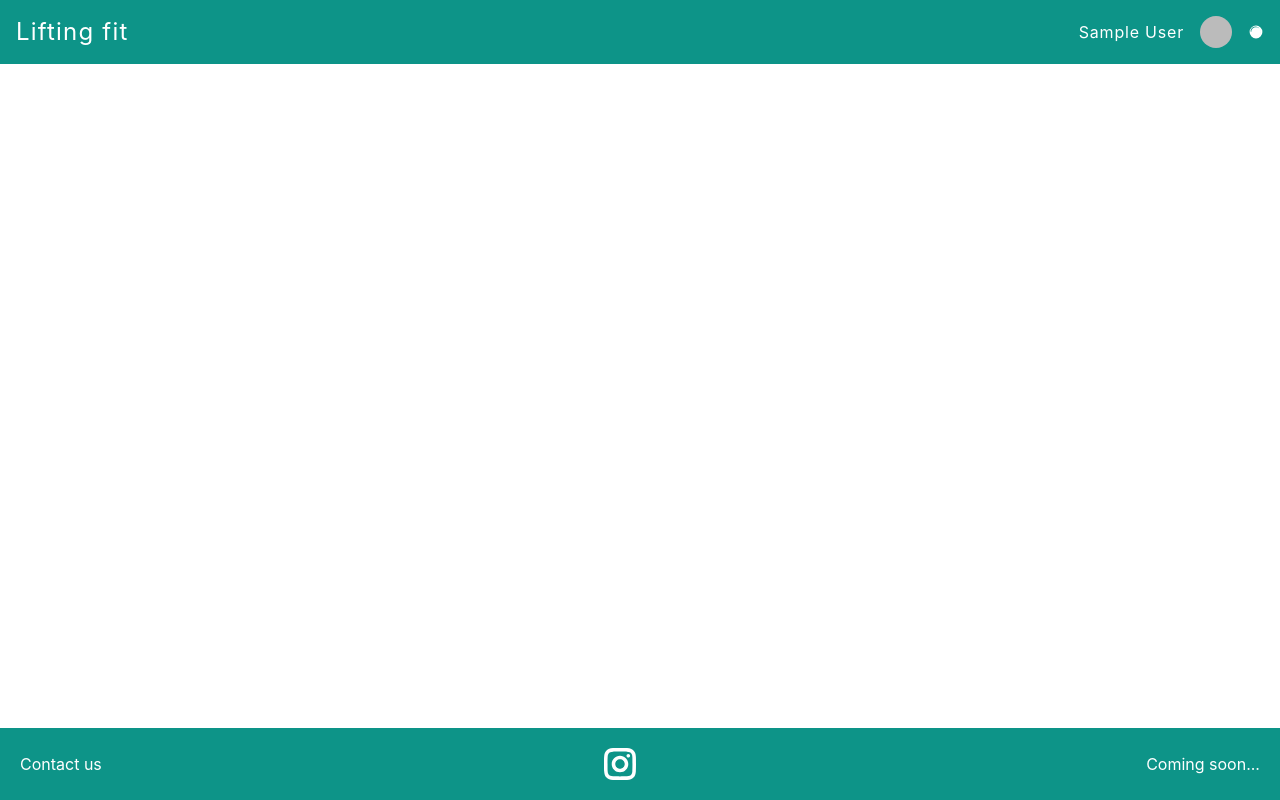
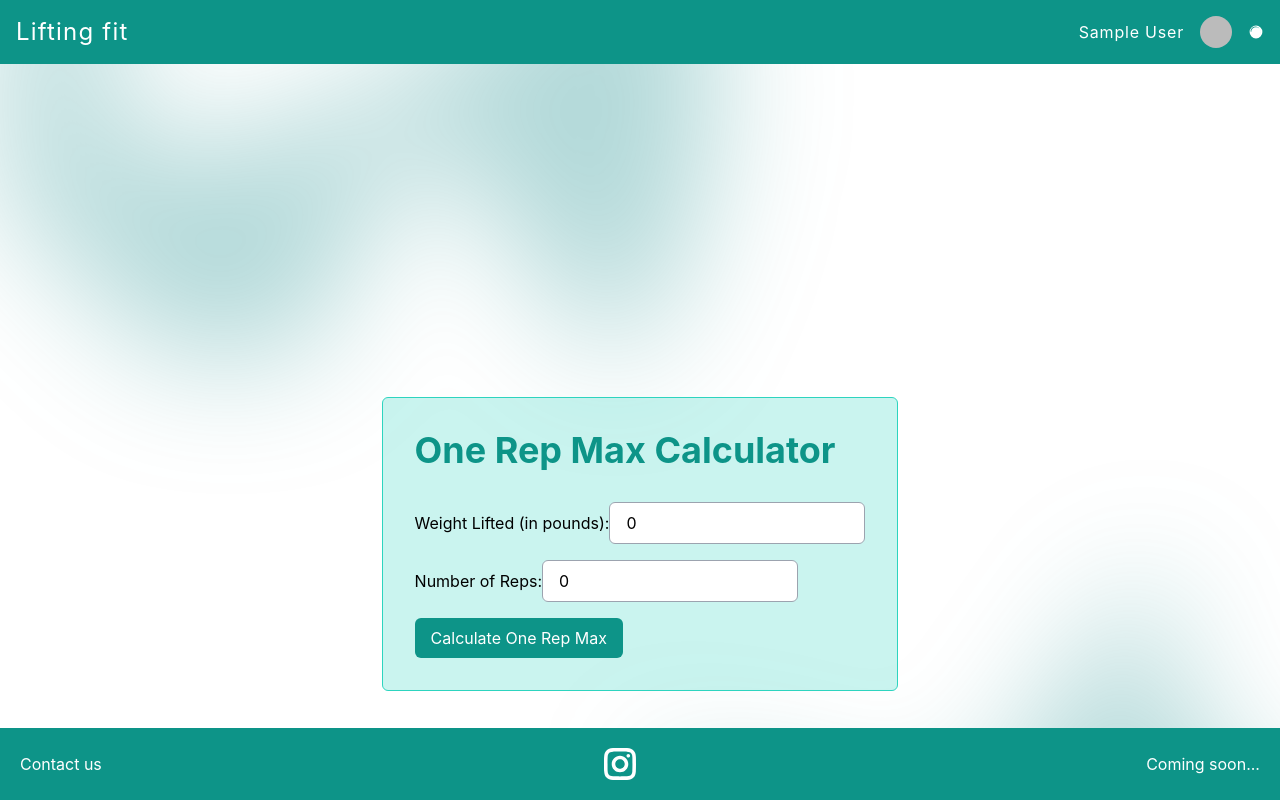
Before and after one commit to aroraarsh/Lifting-fit, a React (Create React App) app in the folder frontend/: page /OnerepMaxCalculator in a window 1280 px wide. Shown: the top 800 px of the page. Built offline with nearby package versions, Linux system fonts and the light colour scheme; no server answers; sample sign-in values are in the browser's storage.

Commit message:
Added one rep max

```diff
--- a/frontend/src/App.js
+++ b/frontend/src/App.js
@@ -7,6 +7,7 @@ import { BrowserRouter, Route, Routes } from 'react-router-dom';
 import Contact from './components/Contact';
 import Calorie from './components/Calorie';
 import Logpage from './components/Logpage';
+import OneRepMaxCalculator from './components/OneRepMaxCalculator';
 
 function App() {
   return (
@@ -17,6 +18,7 @@ function App() {
           <Route index element = {<Logpage />} />
           <Route path="/Homepage" element={<Homepage />} />
           <Route path="/WorkoutGenerator" element={<WorkoutGenerator />} />
+          <Route path ="/OnerepMaxCalculator" element={<OneRepMaxCalculator />} />
           <Route path="/calories" element={<Calorie />} />
           <Route path="/Contact" element={<Contact />} />
         </Routes>
--- a/frontend/src/components/Homepage.js
+++ b/frontend/src/components/Homepage.js
@@ -18,6 +18,10 @@ const Homepage = () => {
 
     function caloriesClick() {
         navigate('/calories');
+    }
+
+    function repMac() {
+        navigate('/OnerepMaxCalculator');
     }
 
     if(!user){
@@ -114,6 +118,12 @@ const Homepage = () => {
                             >
                                 Calories Estimator
                             </a>
+                            <a
+                                onClick={repMac}
+                                className="rounded-md bg-teal-600 px-3.5 py-2.5 text-sm font-semibold text-white shadow-sm hover:bg-teal-500 focus-visible:outline focus-visible:outline-2 focus-visible:outline-offset-2 focus-visible:outline-indigo-600"
+                            >
+                                One rep Mac Calculator
+                            </a>
                         </div>
 
                     </div>
--- /dev/null
+++ b/frontend/src/components/OneRepMaxCalculator.js
@@ -0,0 +1,173 @@
+import { useState } from 'react';
+import { signInWithPopup, GoogleAuthProvider } from "firebase/auth";
+import { auth } from "../utils/firebase";
+import { useAuthState } from "react-firebase-hooks/auth";
+import { useNavigate } from 'react-router-dom';
+
+const OneRepMaxCalculator = () => {
+  const [weight, setWeight] = useState(0);
+  const [reps, setReps] = useState(0);
+  const [oneRepMax, setOneRepMax] = useState(0);
+  const [user, loading] = useAuthState(auth);
+    const navigate = useNavigate();
+
+  function calculateOneRepMax() {
+    const calculatedOneRepMax = Math.round(weight / (1.0278 - 0.0278 * reps));
+    setOneRepMax(calculatedOneRepMax);
+  }
+
+  if (!user) {
+    navigate("/");
+}
+
+  return (
+    <div className="flex items-center justify-center h-screen max-w-2xl mx-auto p-4 " style={{ height: "120vh", overflowY: "scroll" }}>
+    <div className="absolute inset-x-0 -top-40 -z-10 transform-gpu overflow-hidden blur-3xl sm:-top-80">
+                <svg
+                    className="relative left-[calc(50%-11rem)] -z-10 h-[21.1875rem] max-w-none -translate-x-1/2 rotate-[30deg] sm:left-[calc(50%-30rem)] sm:h-[42.375rem]"
+                    viewBox="0 0 1155 678"
+                >
+                    <path
+                        fill="url(#45de2b6b-92d5-4d68-a6a0-9b9b2abad533)"
+                        fillOpacity=".3"
+                        d="M317.219 518.975L203.852 678 0 438.341l317.219 80.634 204.172-286.402c1.307 132.337 45.083 346.658 209.733 145.248C936.936 126.058 882.053-94.234 1031.02 41.331c119.18 108.451 130.68 295.337 121.53 375.223L855 299l21.173 362.054-558.954-142.079z"
+                    />
+                    <defs>
+                        <linearGradient
+                            id="45de2b6b-92d5-4d68-a6a0-9b9b2abad533"
+                            x1="1455.49"
+                            x2="-78.208"
+                            y1="30.177"  // Adjusted value
+                            y2="304.645" // Adjusted value
+                            gradientUnits="userSpaceOnUse"
+                        >
+                            <stop stopColor="#008080">
+                                <animate
+                                    attributeName="offset"
+                                    values="0; 9"
+                                    dur="4s"
+                                    repeatCount="indefinite"
+                                />
+                            </stop>
+                            <stop offset="1" stopColor="#008080">
+                                <animate
+                                    attributeName="offset"
+                                    values="0; 9"
+                                    dur="4s"
+                                    repeatCount="indefinite"
+                                />
+                            </stop>
+                        </linearGradient>
+                        <linearGradient
+                            id="45de2b6b-92d5-4d68-a6a0-9b9b2abad533"
+                            x1="3455.49"
+                            x2="-78.208"
+                            y1="30.177"  // Adjusted value
+                            y2="304.645" // Adjusted value
+                            gradientUnits="userSpaceOnUse"
+                        >
+                            <stop stopColor="#007070">
+                                <animate
+                                    attributeName="offset"
+                                    values="0; 4"
+                                    dur="4s"
+                                    repeatCount="indefinite"
+                                />
+                            </stop>
+                            <stop offset="1" stopColor="#007070">
+                                <animate
+                                    attributeName="offset"
+                                    values="0; 4"
+                                    dur="4s"
+                                    repeatCount="indefinite"
+                                />
+                            </stop>
+                        </linearGradient>
+
+                    </defs>
+                </svg>
+            </div>
+    <div className="bg-teal-400 bg-opacity-25 border border-teal-400 rounded-md p-8">
+    <div className="absolute inset-x-0 top-[calc(100%-13rem)] -z-10 transform-gpu overflow-hidden blur-3xl sm:top-[calc(100%-30rem)]">
+                    <svg
+                        className="relative left-[calc(50%+3rem)] h-[21.1875rem] max-w-none -translate-x-1/2 sm:left-[calc(50%+36rem)] sm:h-[42.375rem]"
+                        viewBox="0 0 1155 678"
+                    >
+                        <path
+                            fill="url(#ecb5b0c9-546c-4772-8c71-4d3f06d544bc)"
+                            fillOpacity=".3"
+                            d="M317.219 518.975L203.852 678 0 438.341l317.219 80.634 204.172-286.402c1.307 132.337 45.083 346.658 209.733 145.248C936.936 126.058 882.053-94.234 1031.02 41.331c119.18 108.451 130.68 295.337 121.53 375.223L855 299l21.173 362.054-558.954-142.079z"
+                        />
+                        <defs>
+                            <linearGradient
+                                id="ecb5b0c9-546c-4772-8c71-4d3f06d544bc"
+                                x1="1155.49"
+                                x2="-78.208"
+                                y1="-500"
+                                y2="474.645"
+                                gradientUnits="userSpaceOnUse"
+                            >
+                                <stop stopColor="#008080">
+                                    <animate
+                                        attributeName="offset"
+                                        values="0; 1"
+                                        dur="4s"
+                                        repeatCount="indefinite"
+                                    />
+                                </stop>
+                                <stop offset="1" stopColor="#008080">
+                                    <animate
+                                        attributeName="offset"
+                                        values="0; 1"
+                                        dur="4s"
+                                        repeatCount="indefinite"
+                                    />
+                                </stop>
+                            </linearGradient>
+                        </defs>
+                    </svg>
+                </div>
+      <h1 className="text-4xl font-bold mb-8 text-teal-600">One Rep Max Calculator</h1>
+      <form>
+        <label>
+          Weight Lifted (in pounds):
+          <input
+            className="border border-gray-400 rounded-md py-2 px-4 w-64 mb-4"
+            type="number"
+            value={weight}
+            onChange={(e) => setWeight(e.target.value)}
+          />
+        </label>
+        <br />
+        <label>
+          Number of Reps:
+          <input
+            className="border border-gray-400 rounded-md py-2 px-4 w-64 mb-4"
+            type="number"
+            value={reps}
+            onChange={(e) => setReps(e.target.value)}
+          />
+        </label>
+        <br />
+        <button
+          className="bg-teal-600 text-white py-2 px-4 rounded-md hover:bg-teal-700 transition-colors duration-300"
+          type="button"
+          onClick={calculateOneRepMax}
+        >
+          Calculate One Rep Max
+        </button>
+      </form>
+      {oneRepMax > 0 && (
+        <div className="mt-8">
+          <p className="text-xl font-bold mb-2">
+            Your estimated one rep max is {oneRepMax} pounds.
+          </p>
+        </div>
+      )}
+    </div>
+  </div>
+
+  );
+}
+
+export default OneRepMaxCalculator;
```
